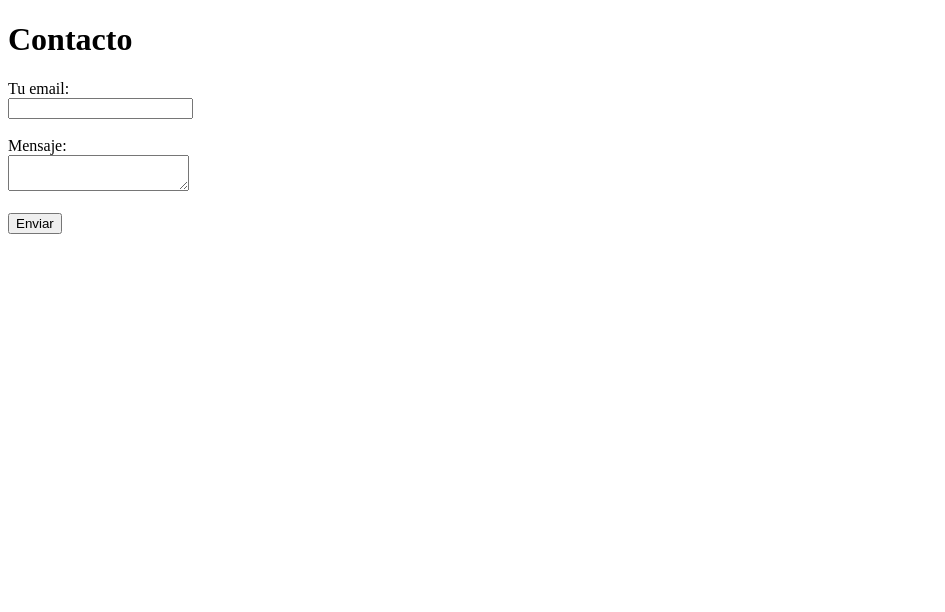
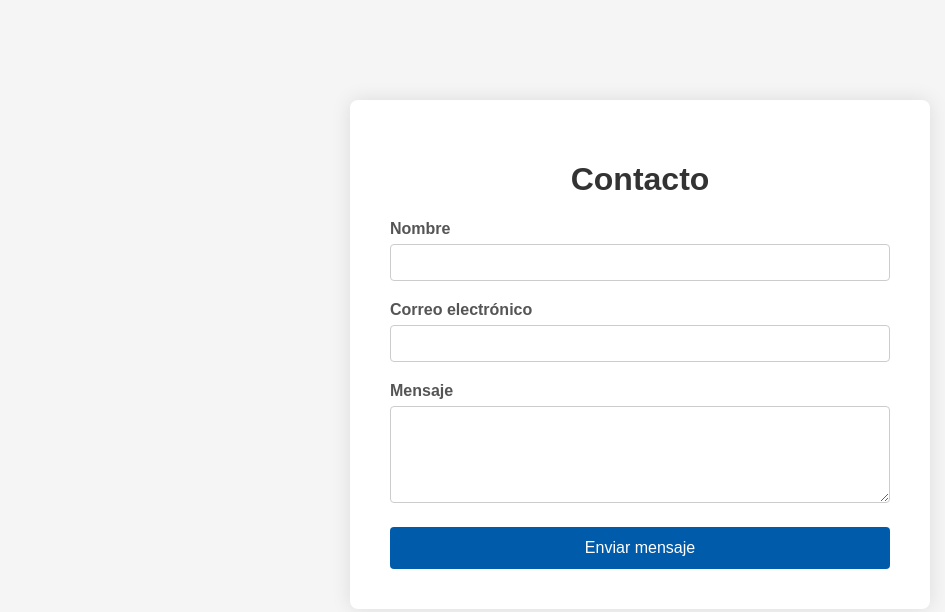
Before and after one commit to Tomasverano23/oscarparrilli, a plain HTML site: page index.html in a window 1280 px wide. Shown: the whole page, without its empty margins (0-945 px from the left). Drawn offline with Linux system fonts and the light colour scheme.

Commit message:
Update index.html

```diff
--- a/index.html
+++ b/index.html
@@ -2,18 +2,81 @@
 <html lang="es">
 <head>
   <meta charset="UTF-8">
-  <title>Contacto</title>
+  <title>Contacto - Oscar Parrilli</title>
+  <meta name="viewport" content="width=device-width, initial-scale=1.0">
+  <style>
+    body {
+      font-family: Arial, sans-serif;
+      background-color: #f5f5f5;
+      margin: 0;
+      padding: 0;
+    }
+
+    .container {
+      max-width: 500px;
+      margin: 100px auto;
+      background-color: #fff;
+      padding: 40px;
+      box-shadow: 0 0 20px rgba(0,0,0,0.1);
+      border-radius: 8px;
+    }
+
+    h1 {
+      text-align: center;
+      color: #333;
+    }
+
+    label {
+      display: block;
+      margin-bottom: 6px;
+      font-weight: bold;
+      color: #555;
+    }
+
+    input[type="text"],
+    input[type="email"],
+    textarea {
+      width: 100%;
+      padding: 10px;
+      margin-bottom: 20px;
+      border: 1px solid #ccc;
+      border-radius: 4px;
+      box-sizing: border-box;
+    }
+
+    button {
+      width: 100%;
+      padding: 12px;
+      background-color: #005baa;
+      color: white;
+      border: none;
+      border-radius: 4px;
+      font-size: 16px;
+      cursor: pointer;
+    }
+
+    button:hover {
+      background-color: #004080;
+    }
+  </style>
 </head>
 <body>
-  <h1>Contacto</h1>
-  <form action="https://formspree.io/f/myzwydav" method="POST">
-    <label for="email">Tu email:</label><br>
-    <input type="email" name="email" required><br><br>
 
-    <label for="message">Mensaje:</label><br>
-    <textarea name="message" required></textarea><br><br>
+  <div class="container">
+    <h1>Contacto</h1>
+    <form action="https://formspree.io/f/myzwydav" method="POST">
+      <label for="name">Nombre</label>
+      <input type="text" id="name" name="name" required>
 
-    <button type="submit">Enviar</button>
-  </form>
+      <label for="email">Correo electrónico</label>
+      <input type="email" id="email" name="email" required>
+
+      <label for="message">Mensaje</label>
+      <textarea id="message" name="message" rows="5" required></textarea>
+
+      <button type="submit">Enviar mensaje</button>
+    </form>
+  </div>
+
 </body>
 </html>
```
